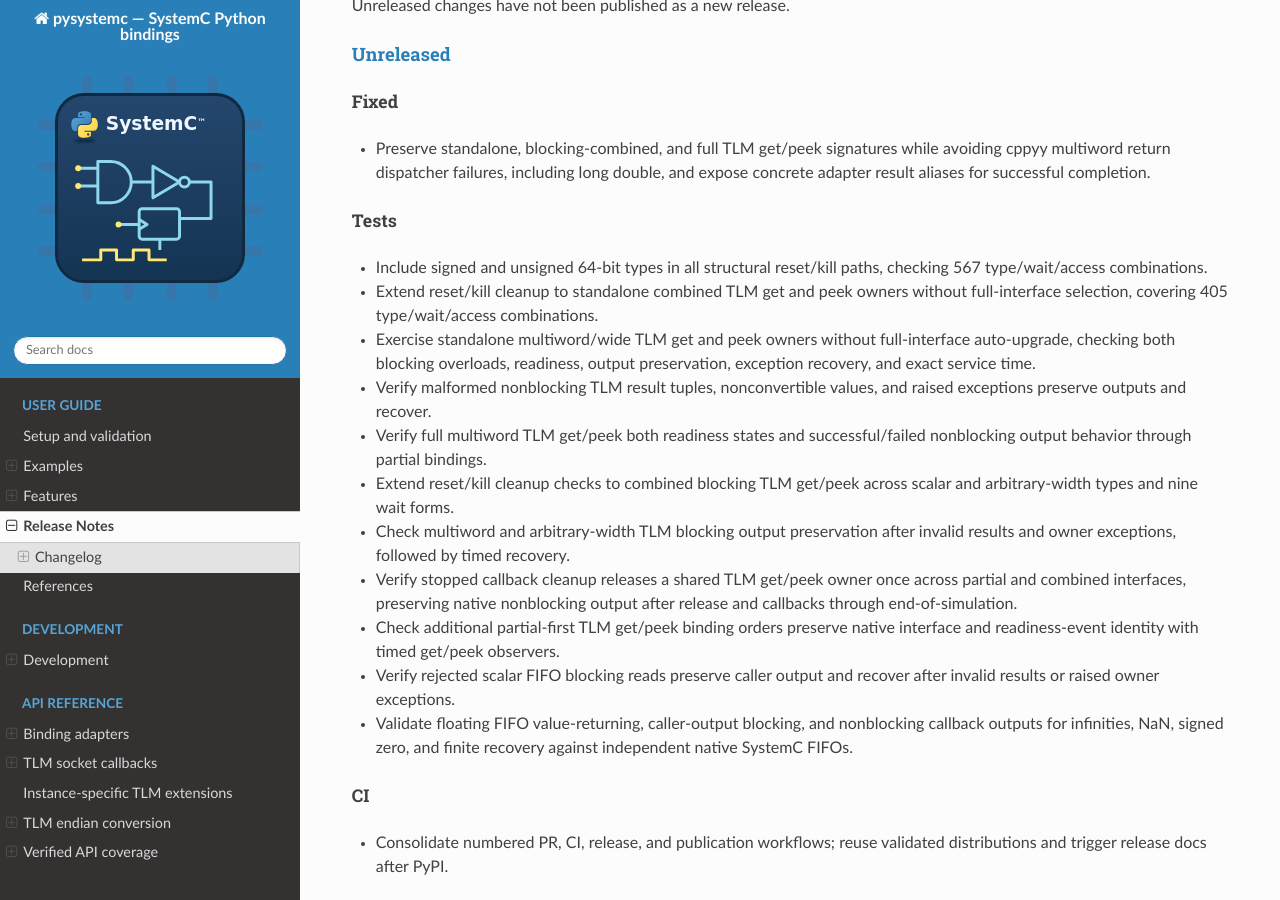
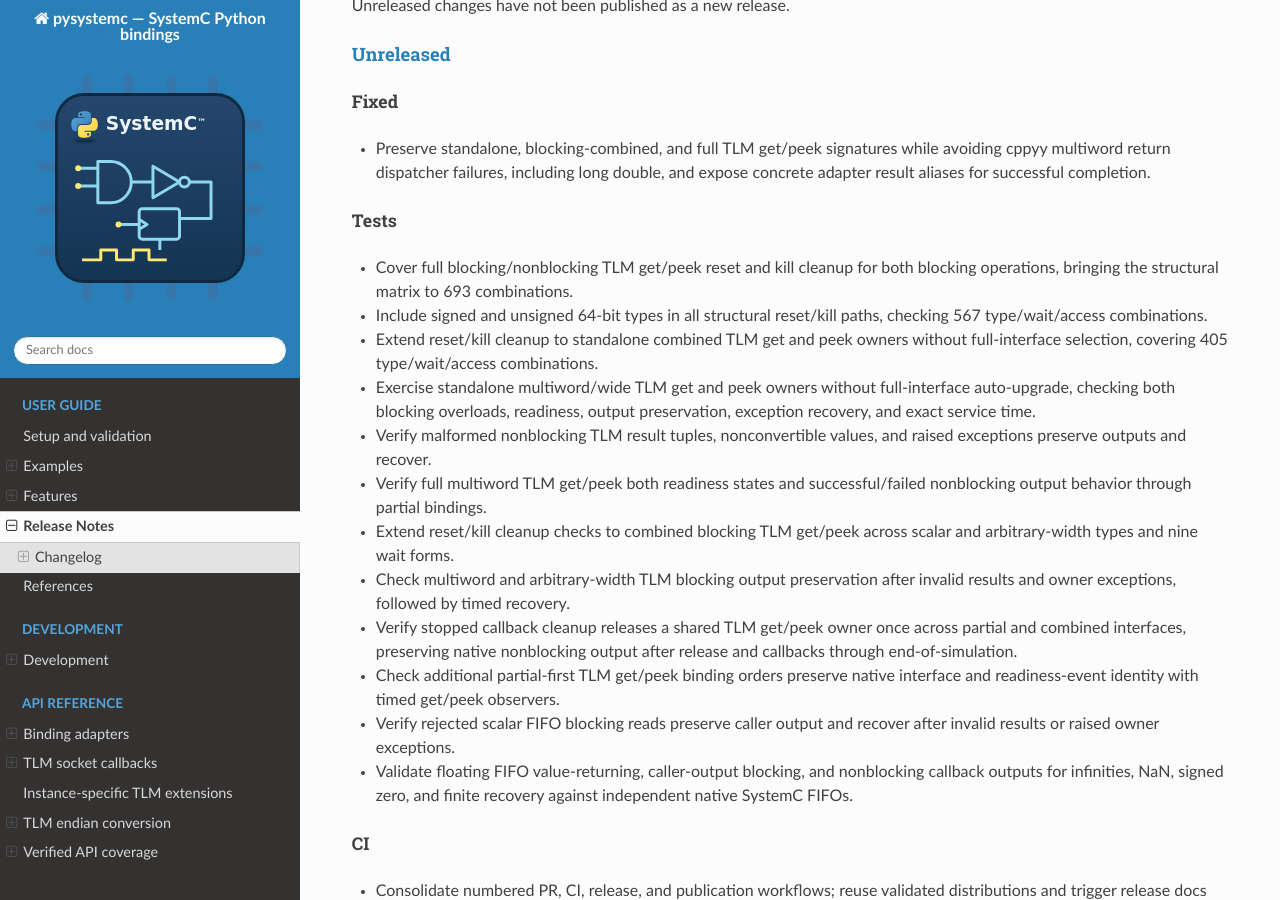
Before and after one commit to amal-khailtash/pysystemc, a Sphinx documentation site: the page built from docs/intro/release_notes.rst, in a window 1280 px wide and 900 px high, scrolled down 369 px. Built offline with Sphinx 7.4.7 and the Read the Docs theme 3.1.0, drawn with Linux system fonts in a browser that asks for light colours.

Commit message:
test: validate full TLM get peek reset lifecycle

```diff
--- a/CHANGELOG.md
+++ b/CHANGELOG.md
@@ -12,6 +12,7 @@
 - Preserve standalone, blocking-combined, and full TLM get/peek signatures while avoiding cppyy multiword return dispatcher failures, including long double, and expose concrete adapter result aliases for successful completion.
 
 ### Tests
+- Cover full blocking/nonblocking TLM get/peek reset and kill cleanup for both blocking operations, bringing the structural matrix to 693 combinations.
 - Include signed and unsigned 64-bit types in all structural reset/kill paths, checking 567 type/wait/access combinations.
 - Extend reset/kill cleanup to standalone combined TLM get and peek owners without full-interface selection, covering 405 type/wait/access combinations.
 - Exercise standalone multiword/wide TLM get and peek owners without full-interface auto-upgrade, checking both blocking overloads, readiness, output preservation, exception recovery, and exact service time.
--- a/docs/intro/features.rst
+++ b/docs/intro/features.rst
@@ -1180,6 +1180,7 @@
 exception preservation and recovery, and two 1 ns services per owner.
 
 Reset and kill cleanup also cover standalone combined TLM get and peek owners
-that expose only their requested operation. The structural matrix checks 567
-combinations across seven value types, nine wait forms, and nine access paths,
+that expose only their requested operation. Full blocking/nonblocking get/peek owners exercise both blocking operations too.
+The structural matrix checks 693 combinations across seven value types, nine
+wait forms, and eleven access paths,
 asserting callback/worker cleanup at 2 ns, restart, and final termination at 3 ns.
```
Also changed, not shown: 1 other file.
